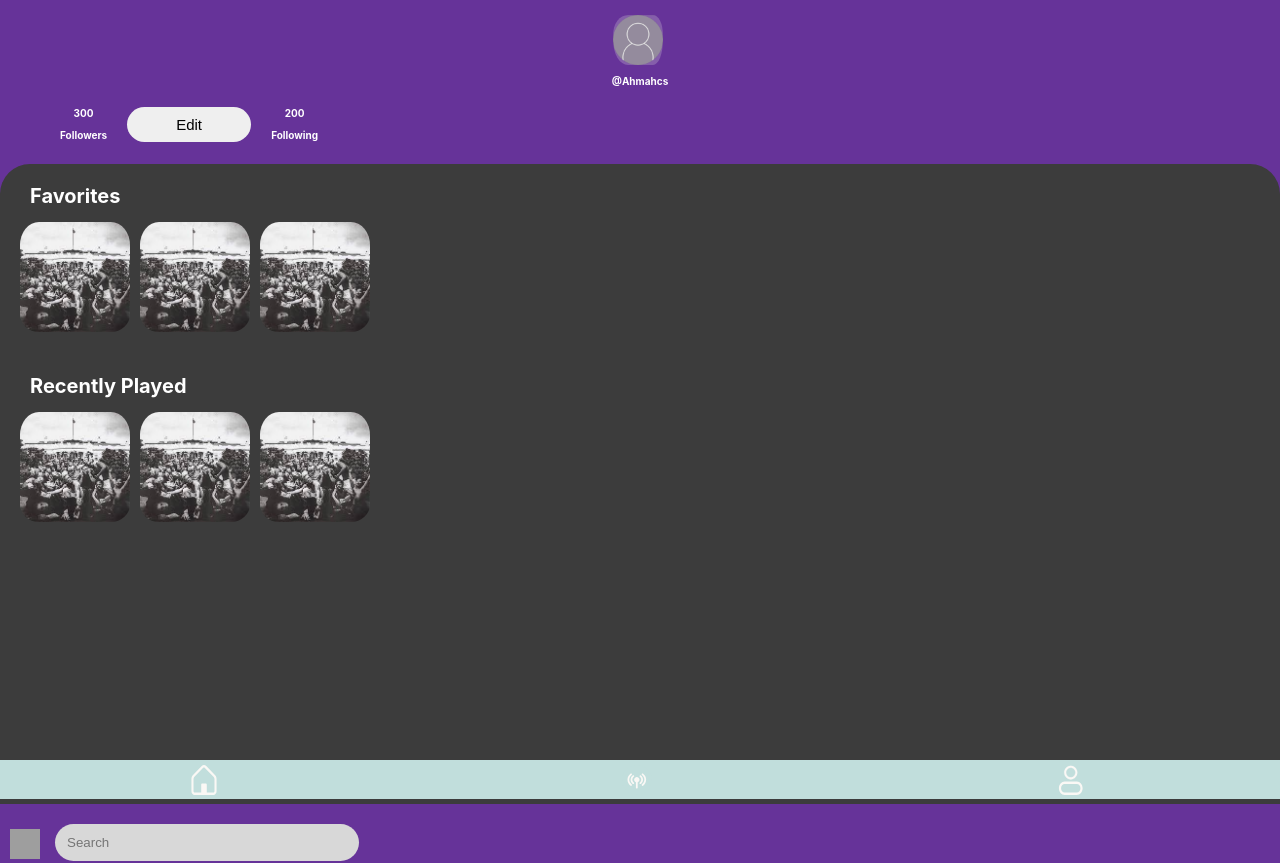
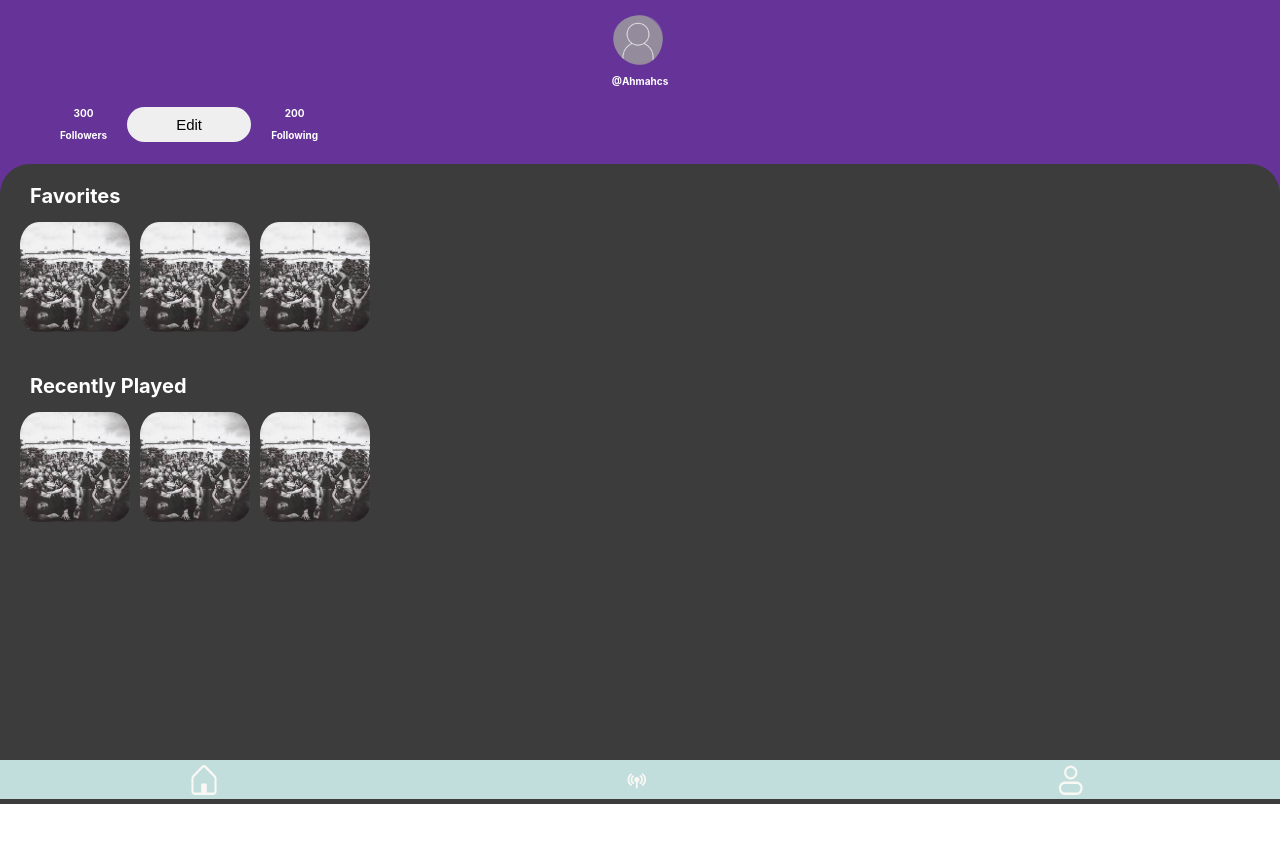
Before and after one commit to jjeongin/final-project-team-musaik, a React (Create React App) app in the folder front-end/: page /profile in a window 1280 px wide. After the commit the page ends 804 px from the top, so only its background shows below. Built offline with nearby package versions, Linux system fonts and the light colour scheme; grey boxes are pictures that could not be loaded.

Commit message:
changed image to make it a prop, changed pfp sizing

```diff
--- a/front-end/src/UserAvatar.css
+++ b/front-end/src/UserAvatar.css
@@ -1,7 +1,8 @@
 .Avatar-Picture{
     width: 50px;
     height:50px;
-    border-radius:25px;
+    border-radius: 50%;
+
 }
 
 .Avatar{
--- a/front-end/src/UserAvatar.js
+++ b/front-end/src/UserAvatar.js
@@ -2,11 +2,11 @@ import './UserAvatar.css';
 import avi from "./img/avi.png";
 
 
-function UserAvatar({text}){
+function UserAvatar({text,image}){
     return(
 
         <div className='Avatar'>
-            <img src={avi} alt="Avatar PlaceHolder" className='Avatar-Picture' />
+            <img src={image} alt="Avatar PlaceHolder" className='Avatar-Picture' />
             <h4>@{text}</h4>
         </div>
 
--- a/front-end/src/pages/Profile/index.jsx
+++ b/front-end/src/pages/Profile/index.jsx
@@ -4,18 +4,19 @@ import UserNumbers from '../../UserNumbers'
 import './styles.css'
 import SearchBar from '../../SearchBar';
 import NavBar from '../../NavBar';
+import avi from "../../img/avi.png";
+
 
 function Profile() {
   return (
     <div className="Profile">
-        <UserAvatar text={"Ahmahcs"} />
+        <UserAvatar text={"Ahmahcs"} image={avi} />
         <UserNumbers followers={300} following={200}/>
 
         <div className='Album-Card'>
           <Albums text={"Favorites"}/>
           <Albums text={"Recently Played"}/>
         </div>
-        <SearchBar />
        <NavBar />
 
     </div>
```
